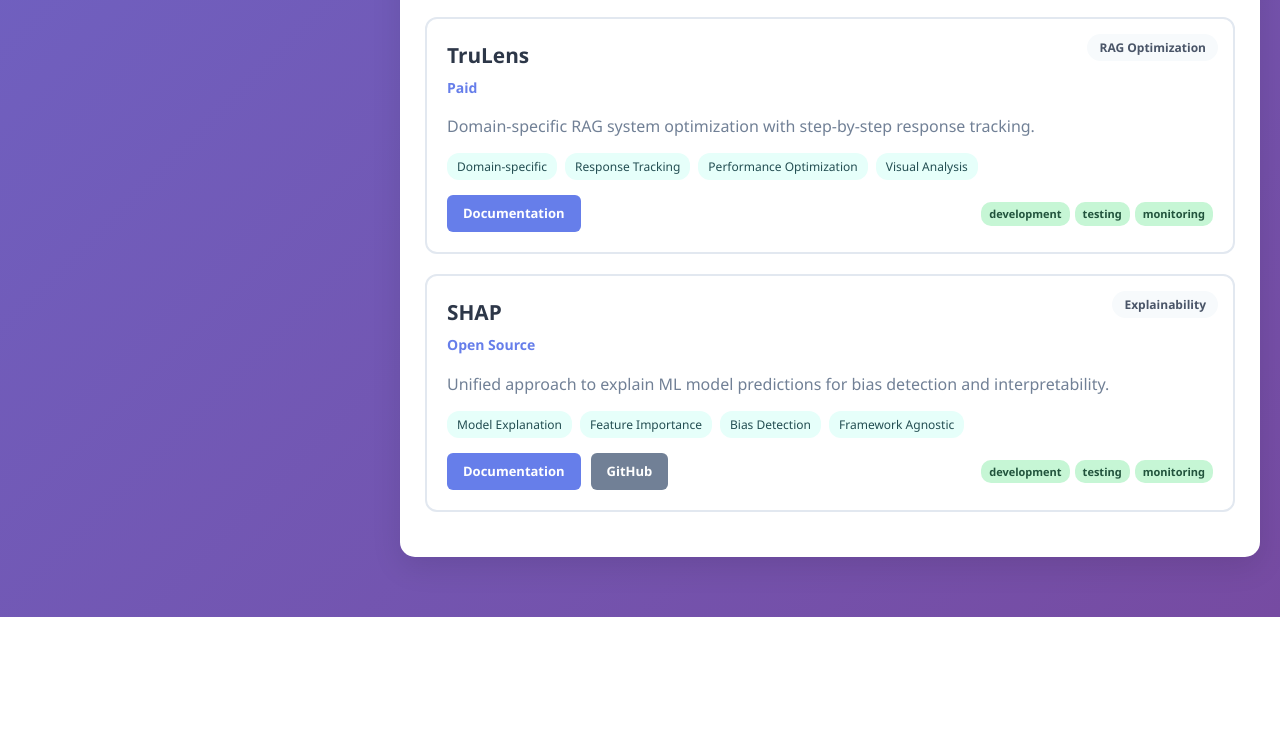
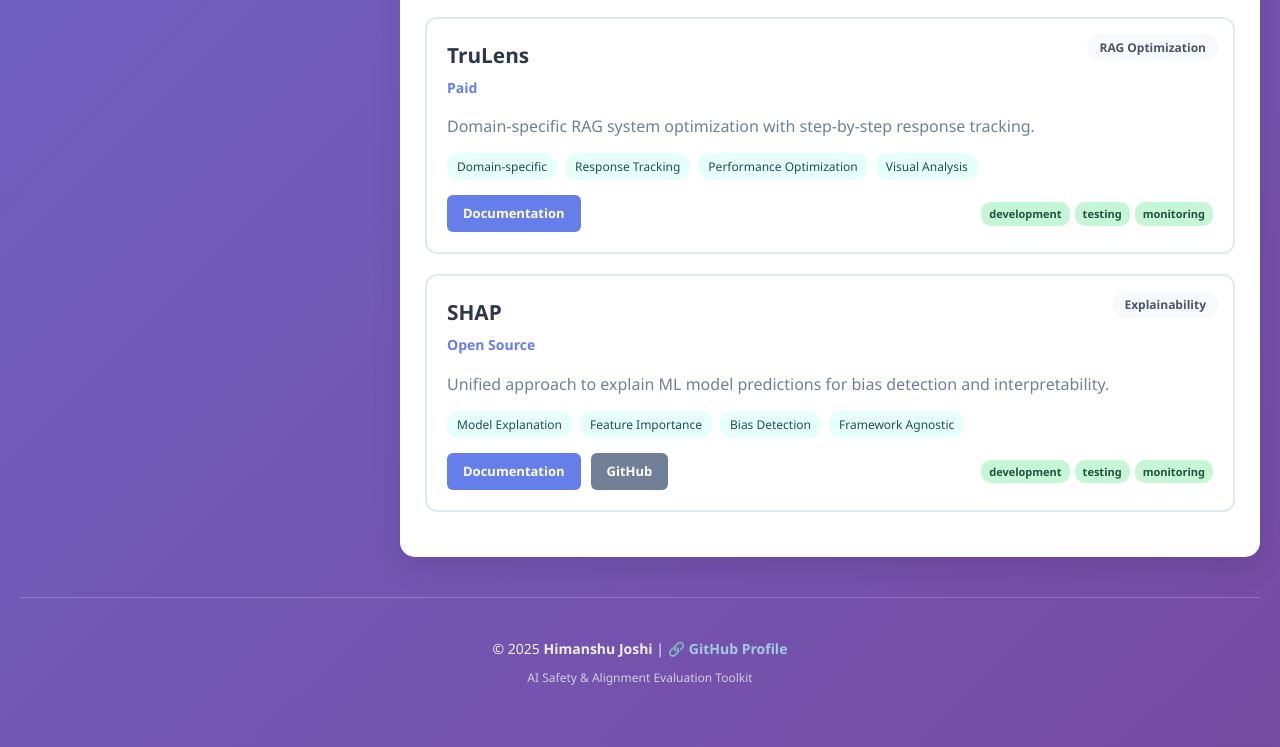
Before and after one commit to HimJoe/ai-evaluation-toolkit, a plain HTML site: page index.html in a window 1280 px wide. Shown: the part 2854-3601 px from the top of the page. Before the commit the page ends 3471 px from the top, so only its background shows below. Drawn offline with Linux system fonts and the light colour scheme.

Commit message:
Update index.html

```diff
--- a/index.html
+++ b/index.html
@@ -433,6 +433,18 @@
                 <div id="results"></div>
             </div>
         </div>
+
+        <footer style="text-align: center; padding: 40px 20px; color: white; margin-top: 40px; border-top: 1px solid rgba(255,255,255,0.2);">
+            <div style="font-size: 14px; opacity: 0.9;">
+                © 2025 <strong>Himanshu Joshi</strong> |
+                <a href="https://github.com/HimJoe" target="_blank" style="color: #a8d8ea; text-decoration: none; font-weight: 600;">
+                    🔗 GitHub Profile
+                </a>
+            </div>
+            <div style="font-size: 12px; opacity: 0.7; margin-top: 8px;">
+                AI Safety & Alignment Evaluation Toolkit
+            </div>
+        </footer>
     </div>
 
     <script>
```
